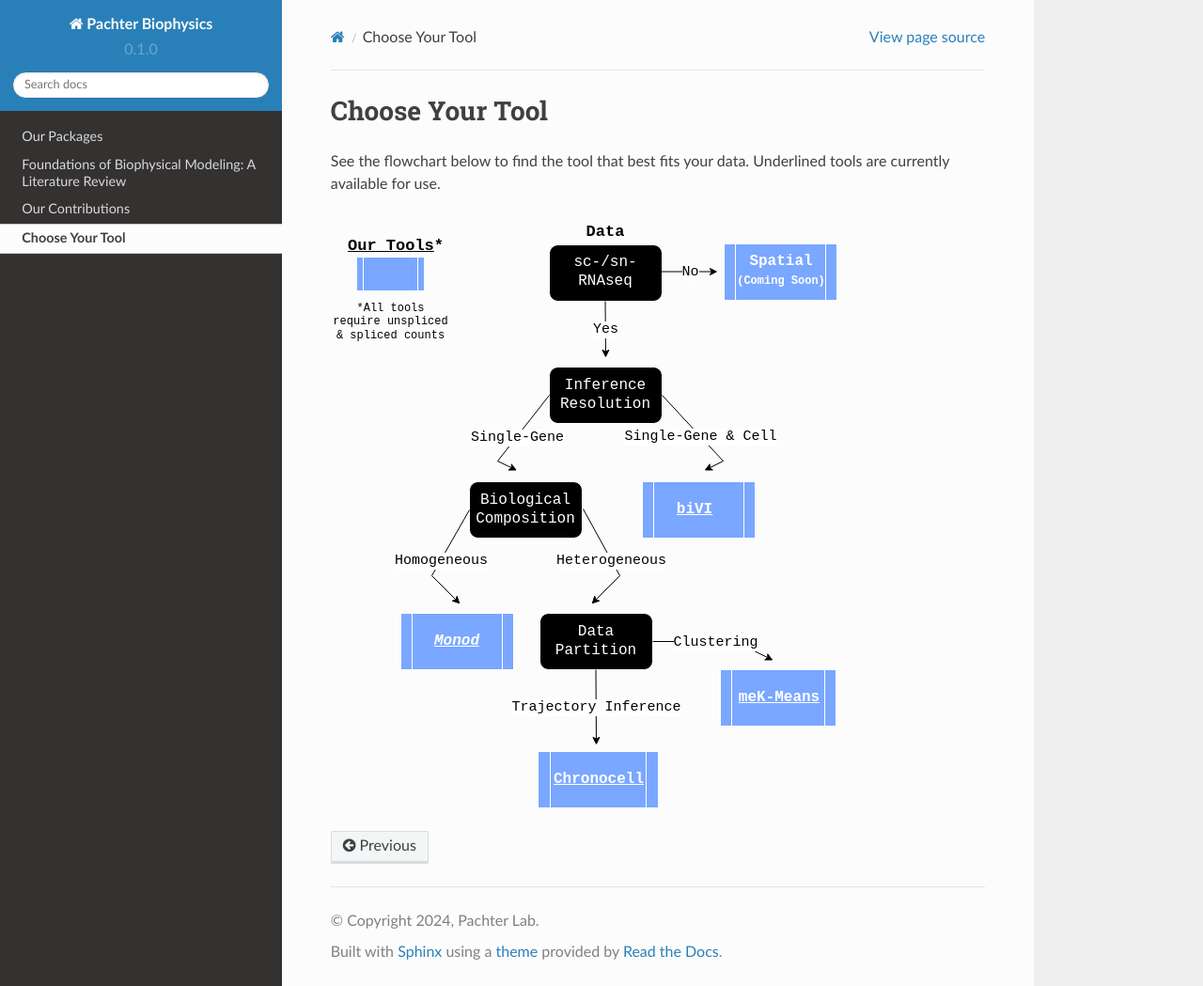
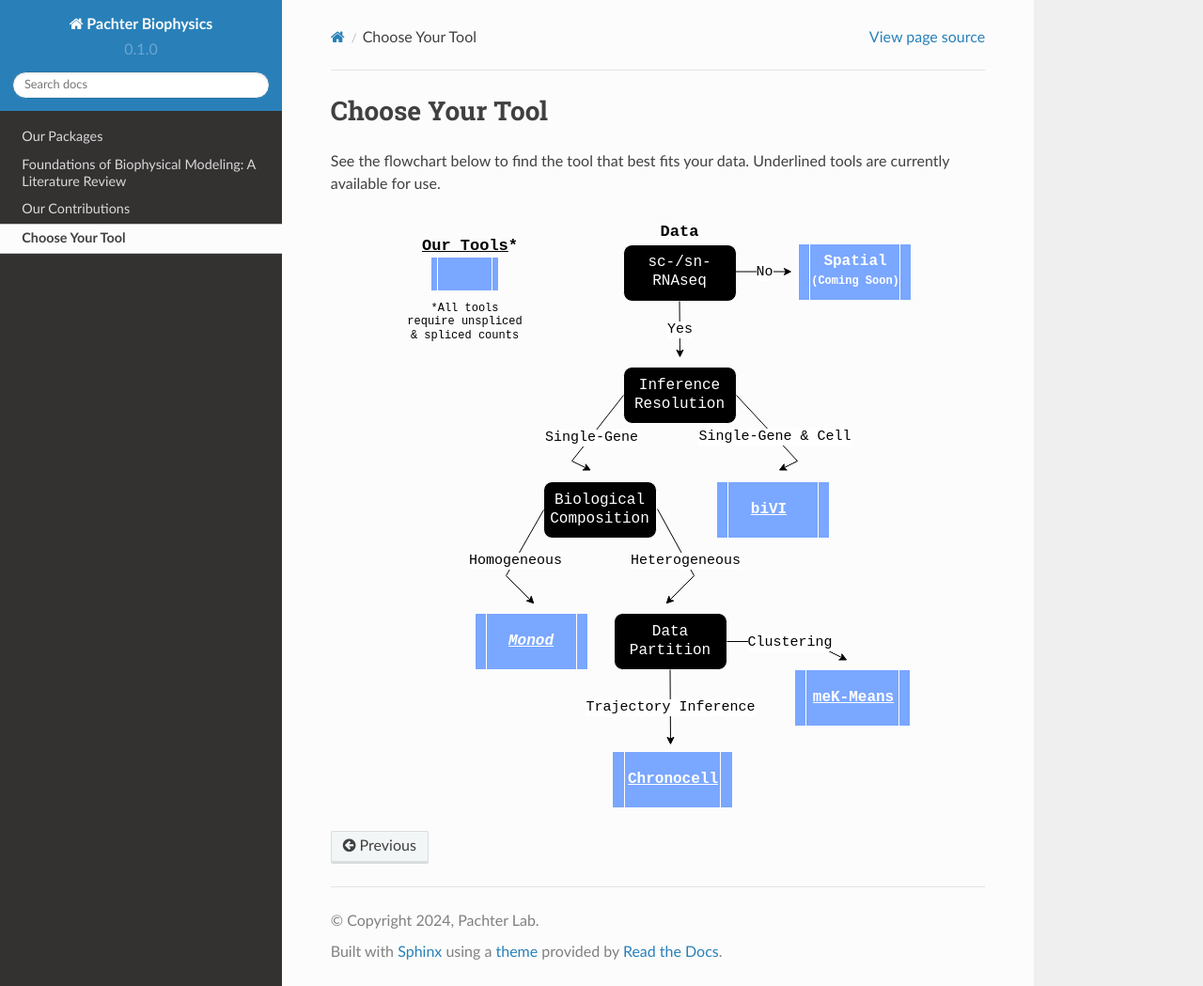
Before and after one commit to pachterlab/biophysics, a Sphinx documentation site: the page built from docs/source/choose.rst, in a window 1280 px wide and 1049 px high. Shown: the whole window at 94% size. Built offline with Sphinx 7.4.7 and the Read the Docs theme 2.0.0, drawn with Linux system fonts in a browser that asks for light colours.

Commit message:
center Choose image

```diff
--- a/docs/source/choose.rst
+++ b/docs/source/choose.rst
@@ -6,5 +6,7 @@ Underlined tools are currently available for use.
 
 .. raw:: html
 
-    <a href="https://biophysics.readthedocs.io/en/latest/packages.html">
-        <img src="https://github.com/pachterlab/biophysics/raw/main/docs/source/figures/choosetool_transp.drawio.svg" align="center" alt="Flowchart"/>     </a>
+   <p align="center">
+        <a href="https://biophysics.readthedocs.io/en/latest/packages.html">
+             <img src="https://github.com/pachterlab/biophysics/raw/main/docs/source/figures/choosetool_transp.drawio.svg" alt="Flowchart"/>  </a>
+   </p>
```
